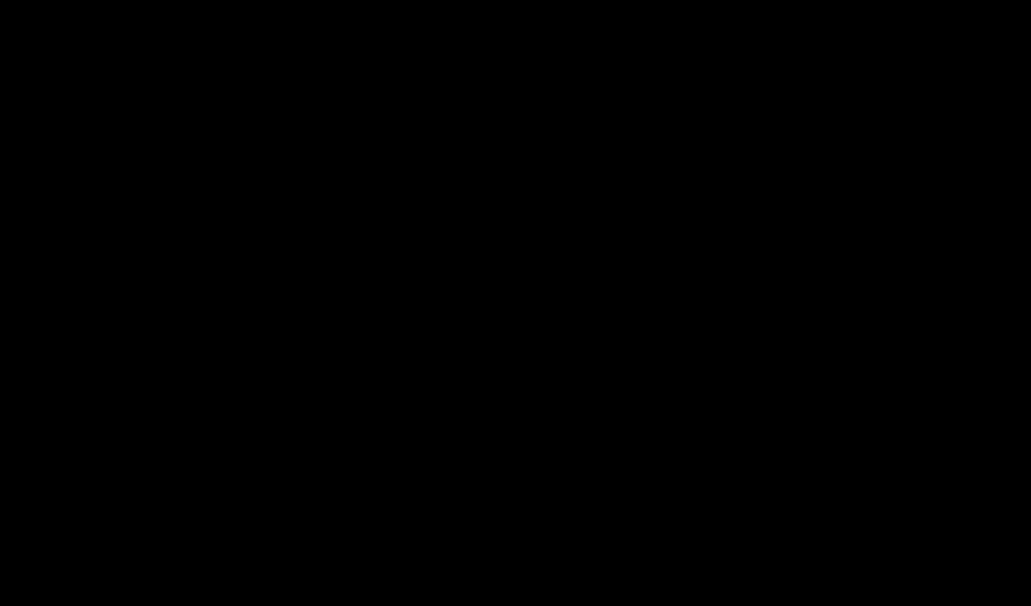
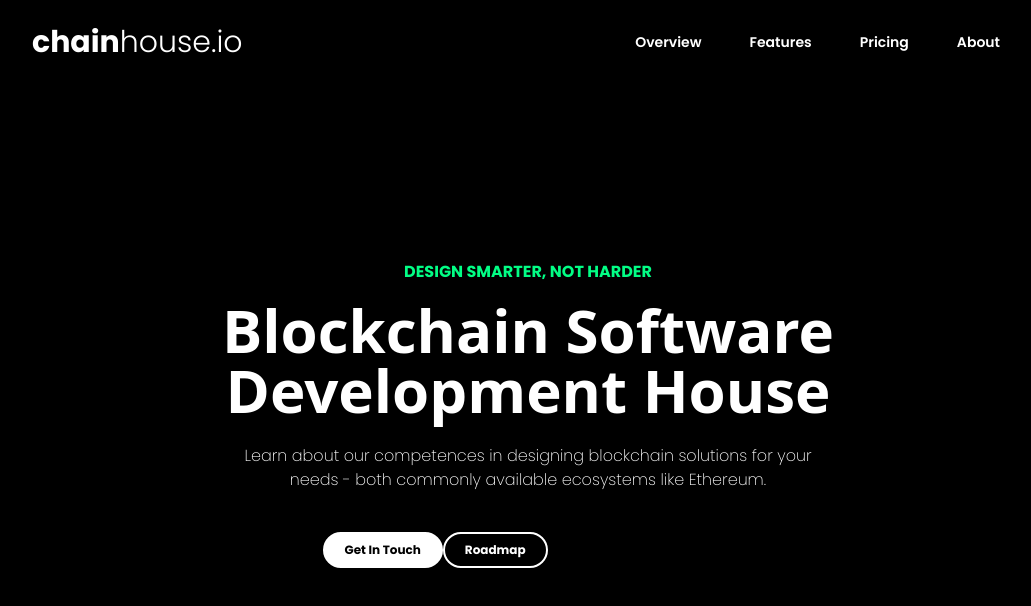
Before and after one commit to chainhouse-it/sc-frontend, a Next.js app: page / in a window 1280 px wide. Shown: the top 606 px of the page, without its empty margins (112-1143 px from the left). Built offline with nearby package versions, Linux system fonts and the light colour scheme.

Commit message:
Navbar, Hero

```diff
--- /dev/null
+++ b/components/Home/Hero/index.js
@@ -0,0 +1,35 @@
+import LargeHeader from "../../shared/LargeHeader"
+import Title from "../../shared/Title"
+import PrimaryButton from "../../shared/PrimaryButton"
+export default function Hero() {
+    return (
+        <div className="w-full h-max text-white flex justify-around items-center">
+            <div className="py-44 flex justify-around items-center flex-col sm:items-start sm:py-20 sm:px-4">
+
+                <Title text="DESIGN SMARTER, NOT HARDER" />
+
+                <div className="w-1/2 py-4 text-center sm:text-left">
+                    <LargeHeader text="Blockchain Software Development House" />
+                </div>
+
+                <span className="w-1/2 pt-2 text-center font-extralight text-md font-[poppins] sm:text-left sm:w-full">
+                    Learn about our competences in designing blockchain solutions for your needs - both commonly available ecosystems like Ethereum.
+                </span>
+
+                <div className="w-1/3 pt-10 flex justify-start items-center flex-row sm:w-full sm:gap-4">
+                    <PrimaryButton
+                        text="Get In Touch"
+                        link="#"
+                    />
+
+                    <PrimaryButton
+                        text="Roadmap"
+                        link="#"
+                        isReversed
+                    />
+
+                </div>
+            </div>
+        </div>
+    )
+}
--- a/components/shared/LargeHeader/index.js
+++ b/components/shared/LargeHeader/index.js
@@ -1,7 +1,5 @@
 function LargeHeader({ text }) {
-	return (
-		<p className='text text-6xl text-white font-bold xl:text-4xl'>{text}</p>
-	);
+	return <p className='text text-6xl text-white font-bold sm:text-5xl'>{text}</p>;
 }
 
 export default LargeHeader;
--- a/components/shared/Navbar/index.js
+++ b/components/shared/Navbar/index.js
@@ -7,29 +7,27 @@ export default function Navbar() {
 
 	return (
 		<nav
-			className={`bg-[#0F0F0F] w-full top-0 flex flex-row justify-between items-center px-48 pt-12 text-[#C1C1C1] z-50 font-[Montserrat] ${
-				isOpen ? 'fixed' : 'absolute'
-			} xl:px-24 sm:px-8`}
+			className={`w-full flex flex-row justify-between items-center px-36 py-6 text-[#FFF] font-[poppins] sm:p-4`}
 		>
-			<p className='text-3xl font-light z-20 '>BSH</p>
+			<p className='text-3xl font-light z-20 '><span className="font-bold">chain</span><span className="font-light">house.io</span></p>
 			{useWindowWidth() < 1280 ? (
-				<div className={`transition-opacity z-50`}>
+				<div className={`transition-opacity`}>
 					<Hamburger toggled={isOpen} toggle={setOpen} />
 				</div>
 			) : (
-				<div className='flex flex-row items-center font-normal text-md cursor-pointer'>
+				<div className='flex flex-row items-center font-semibold text-sm cursor-pointer'>
+					<p className='px-6'>Overview</p>
+					<p className='px-6'>Features</p>
+					<p className='px-6'>Pricing</p>
 					<p className='px-6'>About</p>
-					<p className='px-6'>Contact</p>
-					<p className='px-6'>Community</p>
-					<p className='px-6'>Work</p>
-					<p className='pl-20 flex flex-row items-center gap-2'>
+					{/* <p className='pl-20 flex flex-row items-center gap-2'>
 						ENG
 						<img
 							src='/images/arrow.png'
 							alt=''
 							className='w-7 h-3'
 						/>
-					</p>
+					</p> */}
 				</div>
 			)}
 			<div
@@ -39,18 +37,10 @@ export default function Navbar() {
 			>
 				<div className='w-full h-full bg-[#0F0F0F] flex items-center justify-around px-40 xl:px-16'>
 					<div className='flex  items-center flex-col font-normal text-xl cursor-pointer sm:text-sm'>
-						<p className='p-6'>About</p>
-						<p className='p-6'>Contact</p>
-						<p className='p-6'>Community</p>
-						<p className='p-6'>Work</p>
-						<p className='p-6 flex flex-row items-center gap-2'>
-							ENG
-							<img
-								src='/images/arrow.png'
-								alt=''
-								className='w-7 h-3'
-							/>
-						</p>
+					<p className='p-6'>Overview</p>
+					<p className='p-6'>Features</p>
+					<p className='p-6'>Pricing</p>
+					<p className='p-6'>About</p>
 					</div>
 				</div>
 			</div>
--- a/components/shared/PrimaryButton/index.js
+++ b/components/shared/PrimaryButton/index.js
@@ -3,15 +3,15 @@ import Link from 'next/link';
 function PrimaryButton({ text, link, isReversed }) {
 	return (
 		<Link href={link}>
-			<button
+			<p
 				className={`${
 					isReversed ? 'text-white bg-black' : 'text-black bg-white'
 				}
-                border-white border-2 font-bold font-base px-5 py-2 rounded-full cursor-pointer
-                sm:text-sm`}
+                border-white border-2 font-bold font-base text-xs px-5 py-2 rounded-full cursor-pointer font-[Poppins]
+                `}
 			>
 				{text}
-			</button>
+			</p>
 		</Link>
 	);
 }
--- a/pages/index.js
+++ b/pages/index.js
@@ -1,18 +1,22 @@
 import Head from 'next/head';
-import PrimaryButton from '../components/shared/PrimaryButton';
+import Navbar from '../components/shared/Navbar';
+import Hero from '../components/Home/Hero';
 
 export default function Home() {
 	return (
 		<div>
 			<Head>
-				<title>skilled chain frontend</title>
+				<title>chainhouse.io</title>
 				<meta
 					name='description'
 					content='Generated by create next app'
 				/>
 				<link rel='icon' href='/favicon.ico' />
 			</Head>
-			<main></main>
+			<main>
+				<Navbar/>
+				<Hero/>
+			</main>
 		</div>
 	);
 }
--- a/tailwind.config.js
+++ b/tailwind.config.js
@@ -5,7 +5,7 @@ module.exports = {
 	],
 	theme: {
 		fontFamily: {
-			montserrat: ['Poppins', 'Arial'],
+			poppins: ['Poppins', 'Arial'],
 			roboto: ['Roboto', 'Arial'],
 		},
 		screens: {
```
Also changed, not shown: 1 other file (tests, documents, lock files or other folders).
